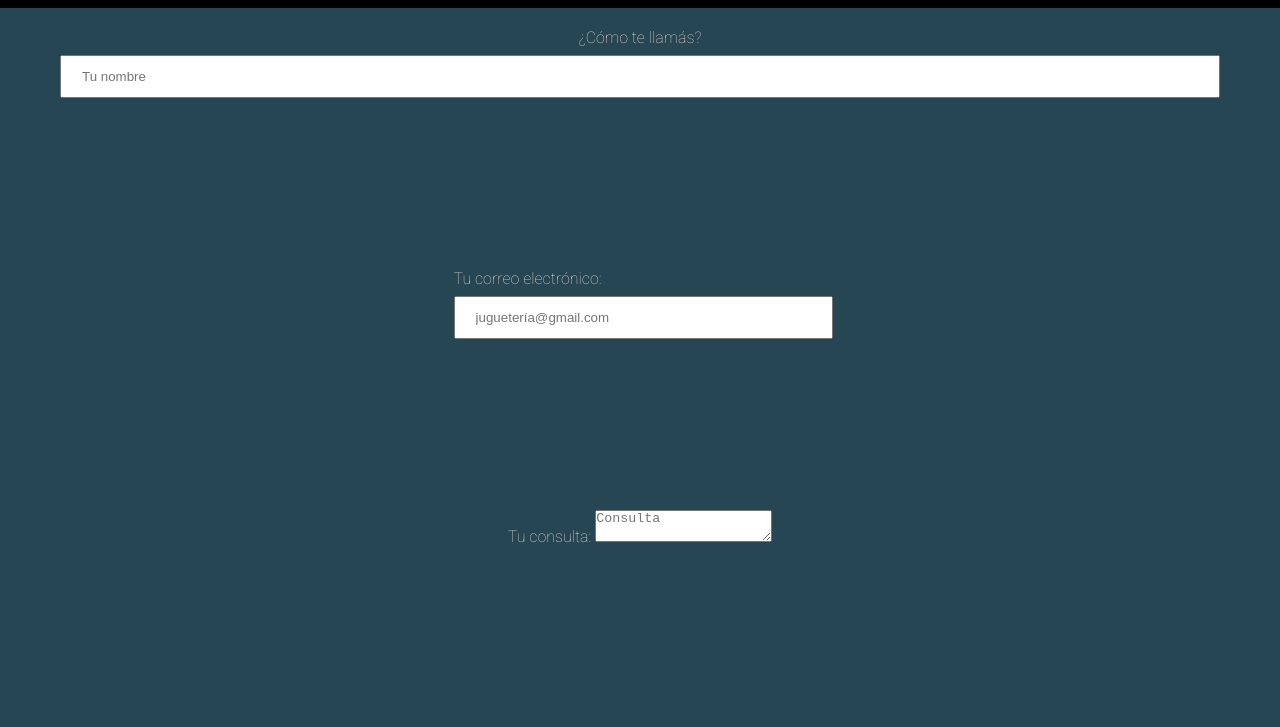
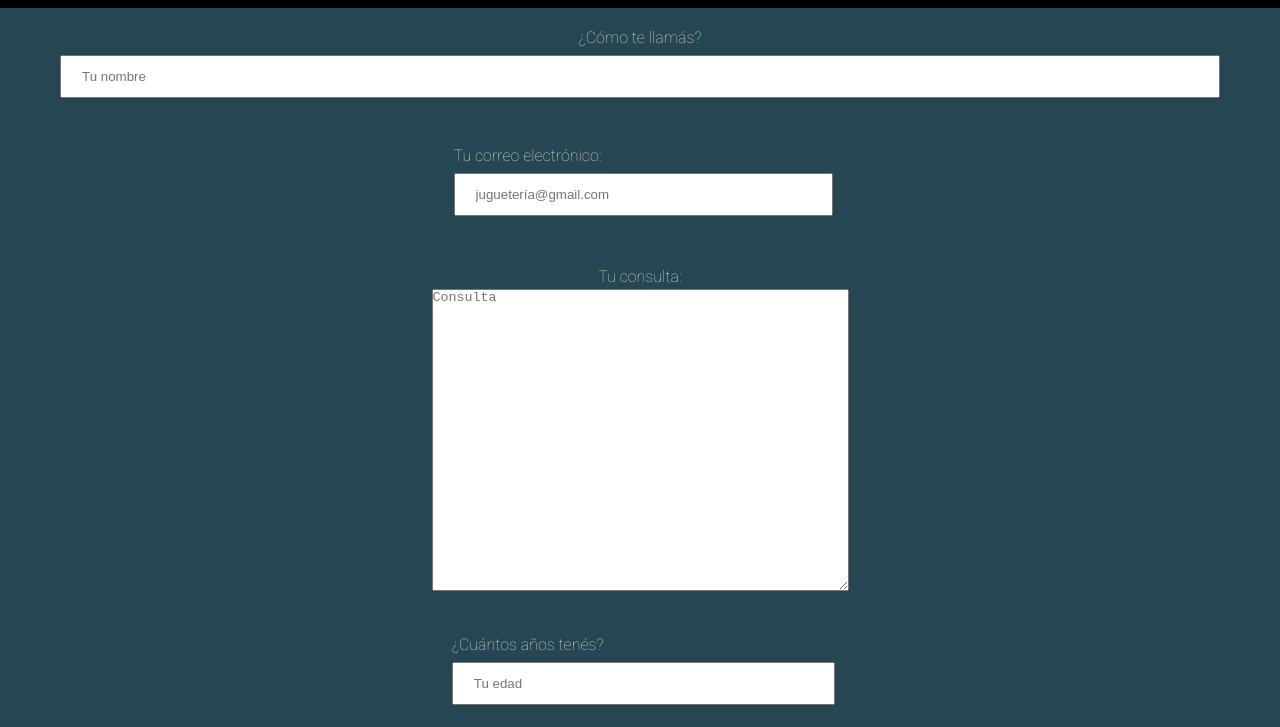
Before and after one commit to AaronCobas/neo-jugueteria, a website: page Secciones/contacto.html in a window 1280 px wide. Shown: the part 73-800 px from the top of the page. Drawn offline with nearby package versions, Linux system fonts and the light colour scheme.

Commit message:
Proyecto Final

```diff
--- a/Secciones/contacto.html
+++ b/Secciones/contacto.html
@@ -46,8 +46,9 @@
             </label>
         </div>
         <div class="formularioConsulta">
-        <label class="Consulta" for="Consulta">Tu consulta:
-            <textarea placeholder="Consulta"></textarea>
+            <p>Tu consulta:</p>
+        <label class="Consulta" for="Consulta">
+            <textarea placeholder="Consulta" name="" id="" cols="50" rows="20"></textarea>
         </label>
         </div>
         <div class="forumularioEdad">
--- a/scss/partials/_mediaqueries.scss
+++ b/scss/partials/_mediaqueries.scss
@@ -95,21 +95,21 @@ p{
 }
 }
 @media (min-width:600px){
+    p, figcaption, h2{
+        margin: 5px;
+    }
     .bodyInicio{
-        grid-template-columns: 150px auto auto;
-        grid-template-rows: 200px 200px 200px 175px 175px 200px 200px 200px 200px auto;
+        grid-template-columns: 140px auto auto;
+        grid-template-rows: auto;
     }
     .imagenPagina,.juguetes{
         border-radius: 20px;
         border-color: $bordeimg;
         border-style:groove;
     }
-    p{
-        margin: 5px;
-    }
     .formPadre{
-        grid-template-columns: 225px 225px;
-        grid-template-rows: 1fr 1fr 1fr 1fr 1fr 1fr 1fr;
+        grid-template-columns: 140px auto;
+        grid-template-rows: auto;
     }
     .bodyContacto{
         grid-template-columns: 140px auto;
@@ -166,7 +166,7 @@ p{
         }
         .formPadre{
             grid-template-columns: 150px auto;
-            grid-template-rows: 1fr 1fr 1fr 1fr 1fr 1fr 1fr;
+            grid-template-rows: auto;
         }
         .bodyContacto{
             grid-template-areas:
```
Also changed, not shown: style/styles.css.
